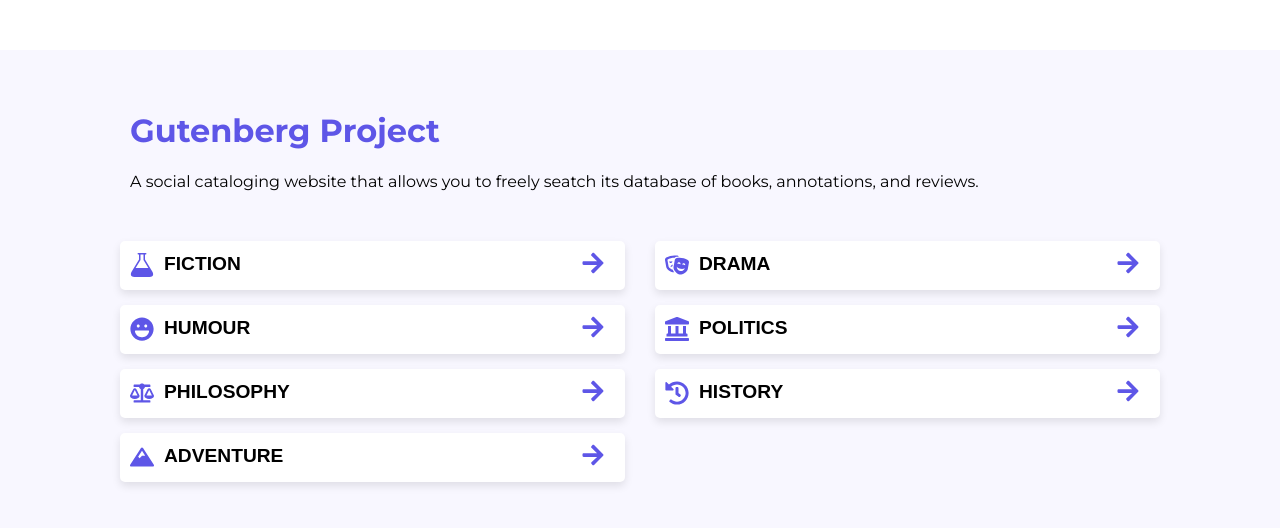
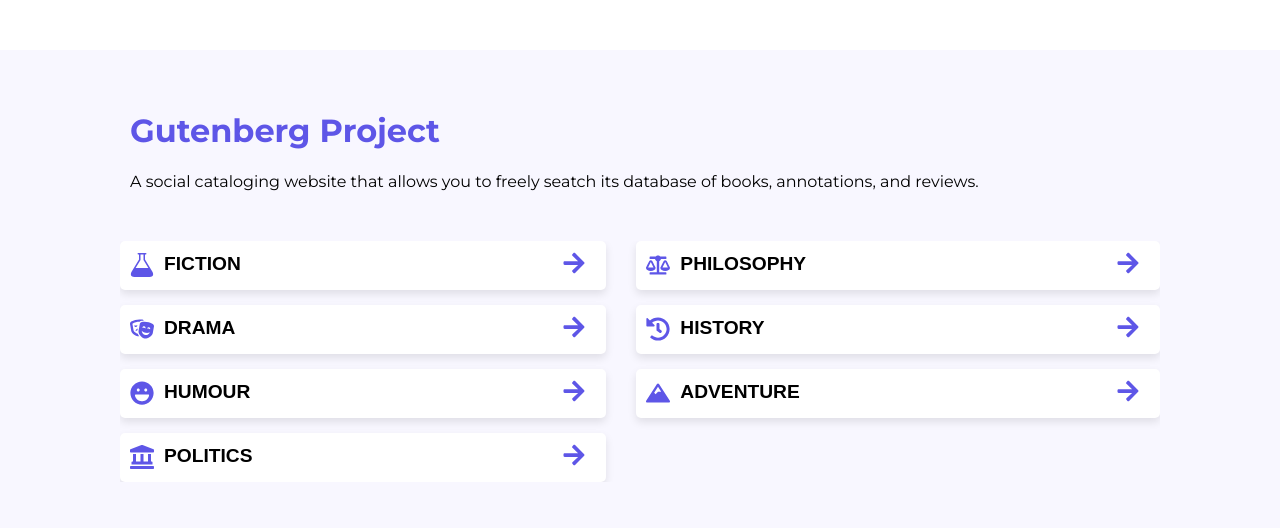
Before and after one commit to AkashSri28/gutendex-books, a React (Create React App) app: page / in a window 1280 px wide. Shown: the top 528 px of the page. Built offline with nearby package versions, Linux system fonts and the light colour scheme.

Commit message:
categoryPage css fixed

```diff
--- a/src/pages/CategoriesPage.module.css
+++ b/src/pages/CategoriesPage.module.css
@@ -33,10 +33,13 @@
 }
 
 .categoriesGrid{
-    display: grid;
-    grid-template-columns: 1fr 1fr;
+    display: flex;
     gap: 15px 30px;
     margin-top: 50px;
+    flex-direction: column;
+    flex-wrap: wrap;
+    max-height: 300px;
+    overflow-y: auto;
 }
 
 .categoryLabel{
@@ -56,11 +59,13 @@
     .categoriesContainer{
         background-color: #F8F7FF;
         padding: 20px;
-        margin: 20px 0;
+        margin: 0;
     }
 
     .categoriesGrid{
-        grid-template-columns: 1fr;
+        flex-direction: column;
+        flex-wrap: nowrap;
+        max-height: 100%;
     }
 
     .pageTitle{
```
